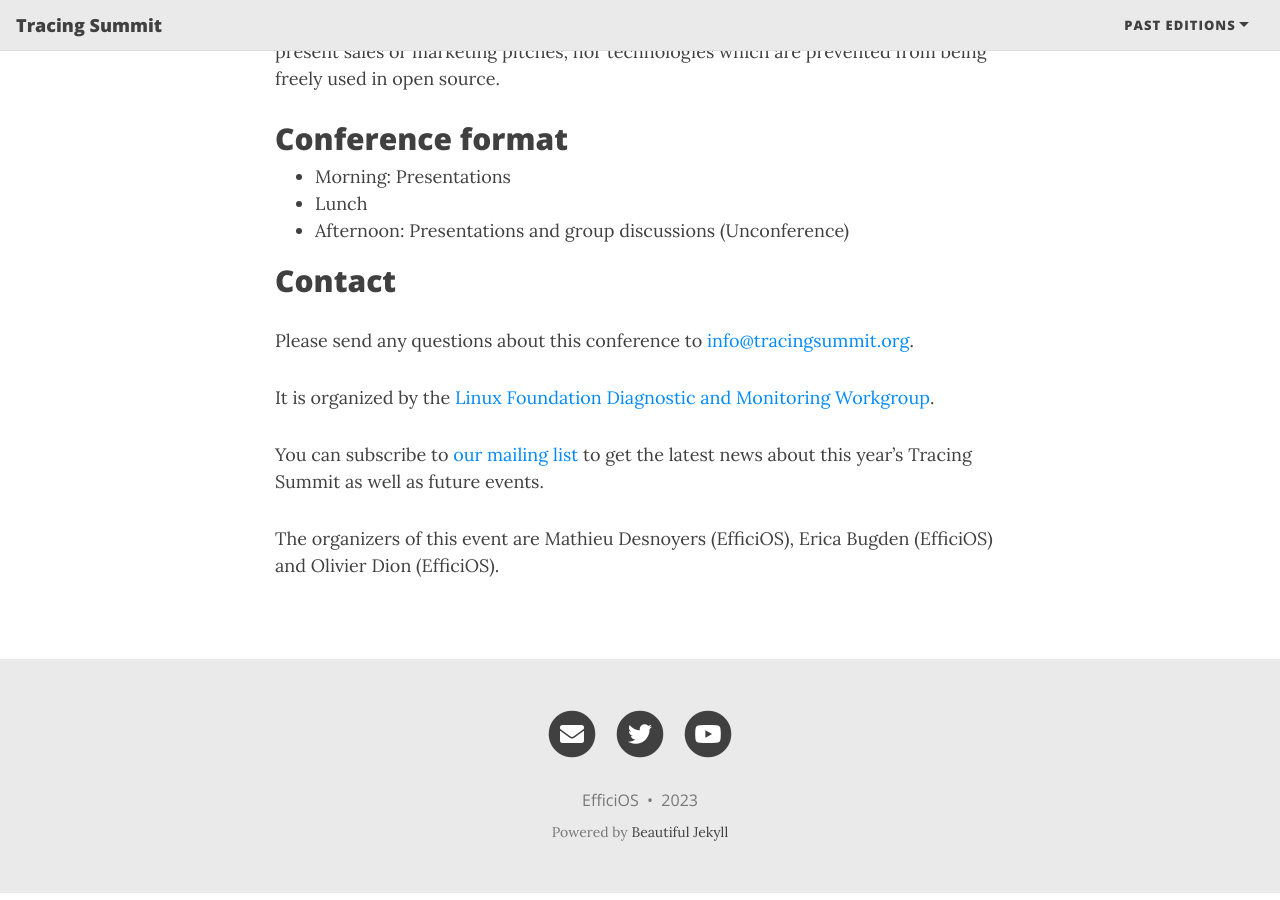
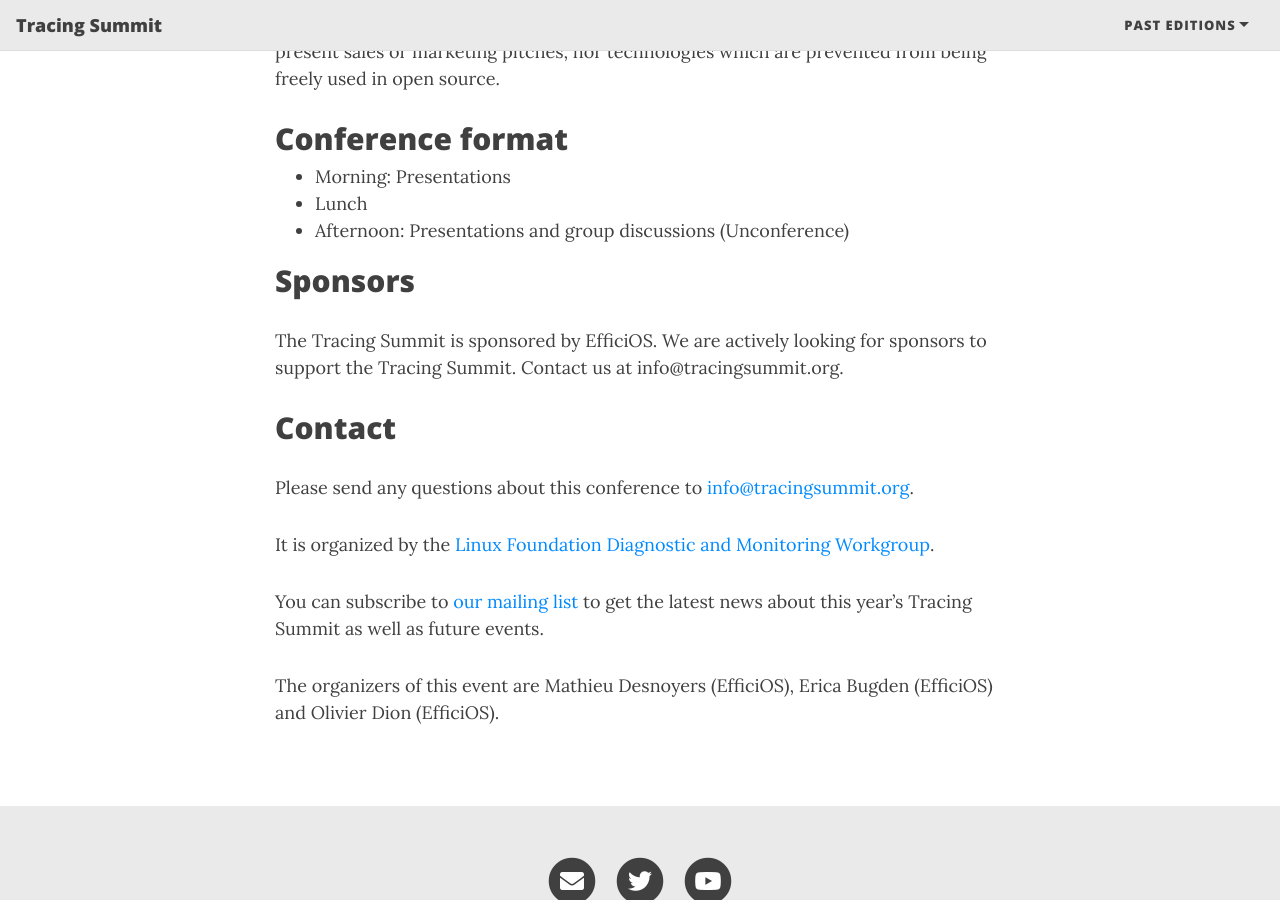
Before and after one commit to tracingsummit/tracingsummit.github.io, a Jekyll site: the page built from index.md, in a window 1280 px wide and 900 px high, scrolled down 2160 px. Built offline with Jekyll 4.4.1, drawn with Linux system fonts in a browser that asks for light colours; nearby versions of some CDN libraries.

Commit message:
index: Add sponsors
Signed-off-by: Olivier Dion <odion@efficios.com>

```diff
--- a/index.md
+++ b/index.md
@@ -80,6 +80,11 @@
 * Lunch
 * Afternoon: Presentations and group discussions (Unconference)
 
+## Sponsors
+
+The Tracing Summit is sponsored by EfficiOS. We are actively looking for
+sponsors to support the Tracing Summit. Contact us at info@tracingsummit.org.
+
 ## Contact
 Please send any questions about this conference to [info@tracingsummit.org](mailto:info@tracingsummit.org).
 
```
